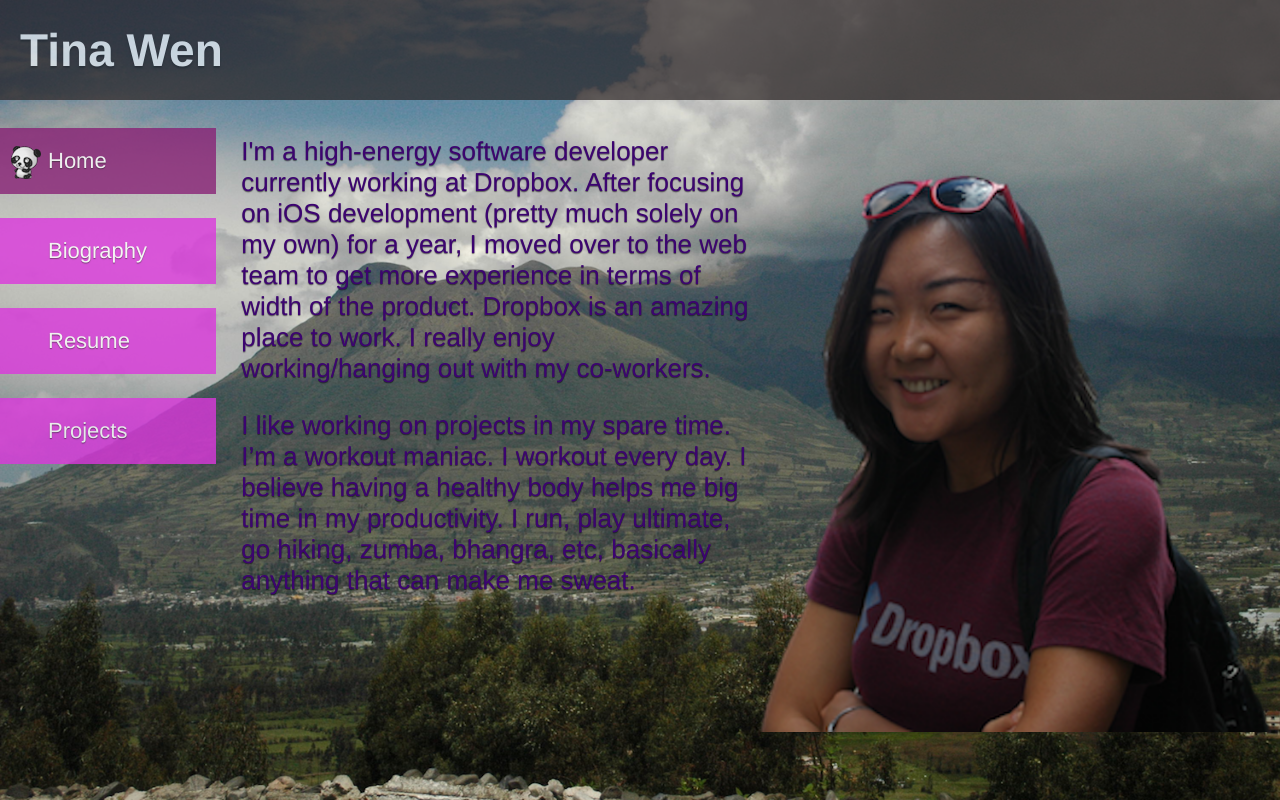
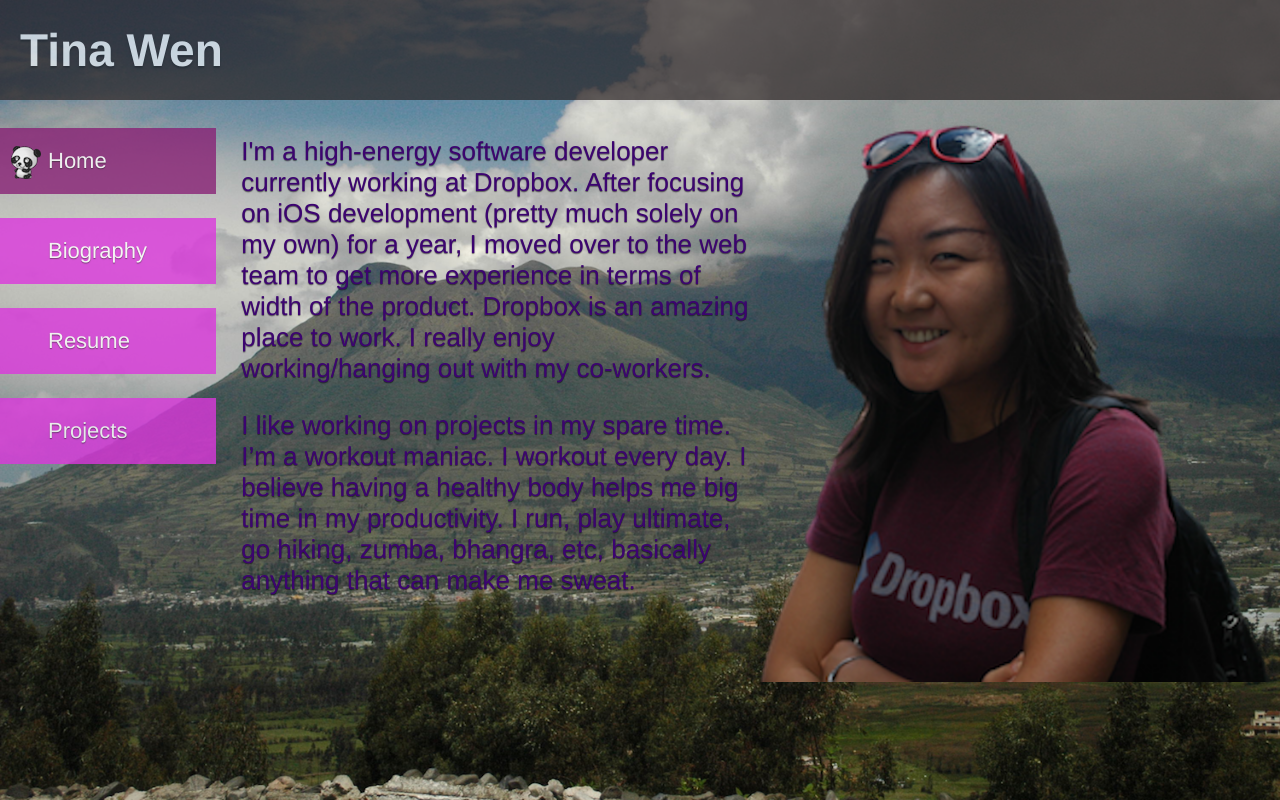
Before and after one commit to tinawen/website, a Flask app: page / in a window 1280 px wide. Run offline with Flask 2, Linux system fonts and the light colour scheme.

Commit message:
changed bottom margin of image

```diff
--- a/static/css/view.css
+++ b/static/css/view.css
@@ -40,9 +40,7 @@
         position: relative;
         float: right;
         right: 0;
-        bottom: -50px;
-        padding-bottom: 0;
-        margin-bottom: 0;
+        bottom: 0;
         width: 50%;
         max-height: 90%; }
       body #page_content #home #homedesc {
--- a/static/css/view.scss
+++ b/static/css/view.scss
@@ -93,9 +93,7 @@
                 position: relative;
                 float: right;
                 right: 0;
-                bottom: -50px;
-                padding-bottom: 0;
-                margin-bottom: 0;
+                bottom: 0;
                 width: 50%;
                 max-height: 90%;
             }
```
